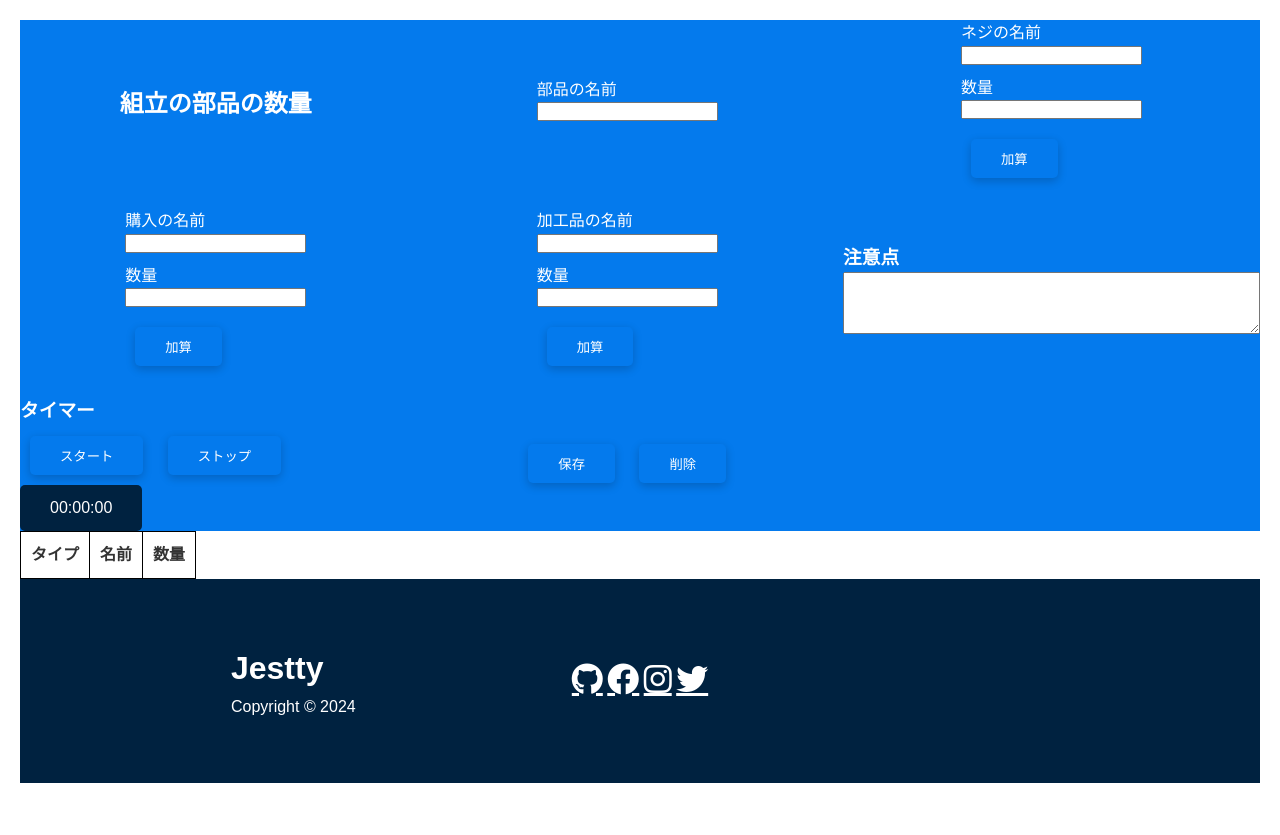
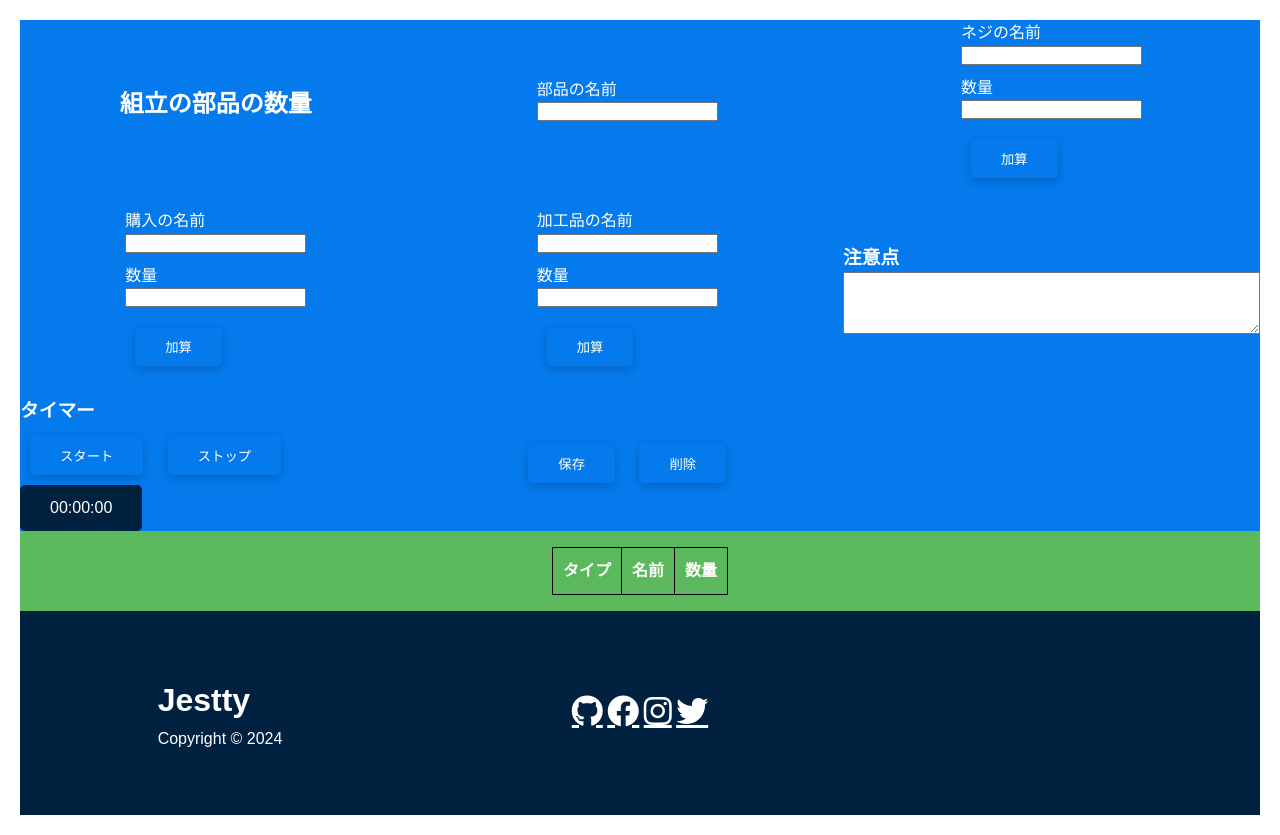
Before and after one commit to jestty/TinhToan, a plain HTML site: page index.html in a window 1280 px wide. Before the commit the page ends 803 px from the top, so only its background shows below. Drawn offline with Linux system fonts and the light colour scheme; files that its build step writes are made by us from their sources.

Commit message:
Update index.html

```diff
--- a/index.html
+++ b/index.html
@@ -4,8 +4,8 @@
     <meta charset="UTF-8" />
     <meta name="viewport" content="width=device-width, initial-scale=1.0" />
     <title>組立の部品の数量</title>
-    <link rel="stylesheet" href="utilities.css" />
-    <link rel="stylesheet" href="style.css" />
+    <link rel="stylesheet" href="/css/utilities.css" />
+    <link rel="stylesheet" href="/css/style.css" />
     <link
       rel="stylesheet"
       href="https://cdnjs.cloudflare.com/ajax/libs/font-awesome/6.2.1/css/all.min.css"
@@ -70,7 +70,7 @@
     </section>
 
     <!-- Bảng danh sách -->
-    <section　class="flex　py-1">
+    <section class="py-1 flex">
       <div>
         <table id="bangDanhSach">
           <thead>
@@ -88,7 +88,7 @@
     </section>
     <!-- footer -->
     <footer class="footer bg-dark py-5">
-      <div class="container grid grid-3">
+      <div class="grid grid-3">
         <div>
           <h1>Jestty</h1>
           <p>Copyright &copy; 2024</p>
```
